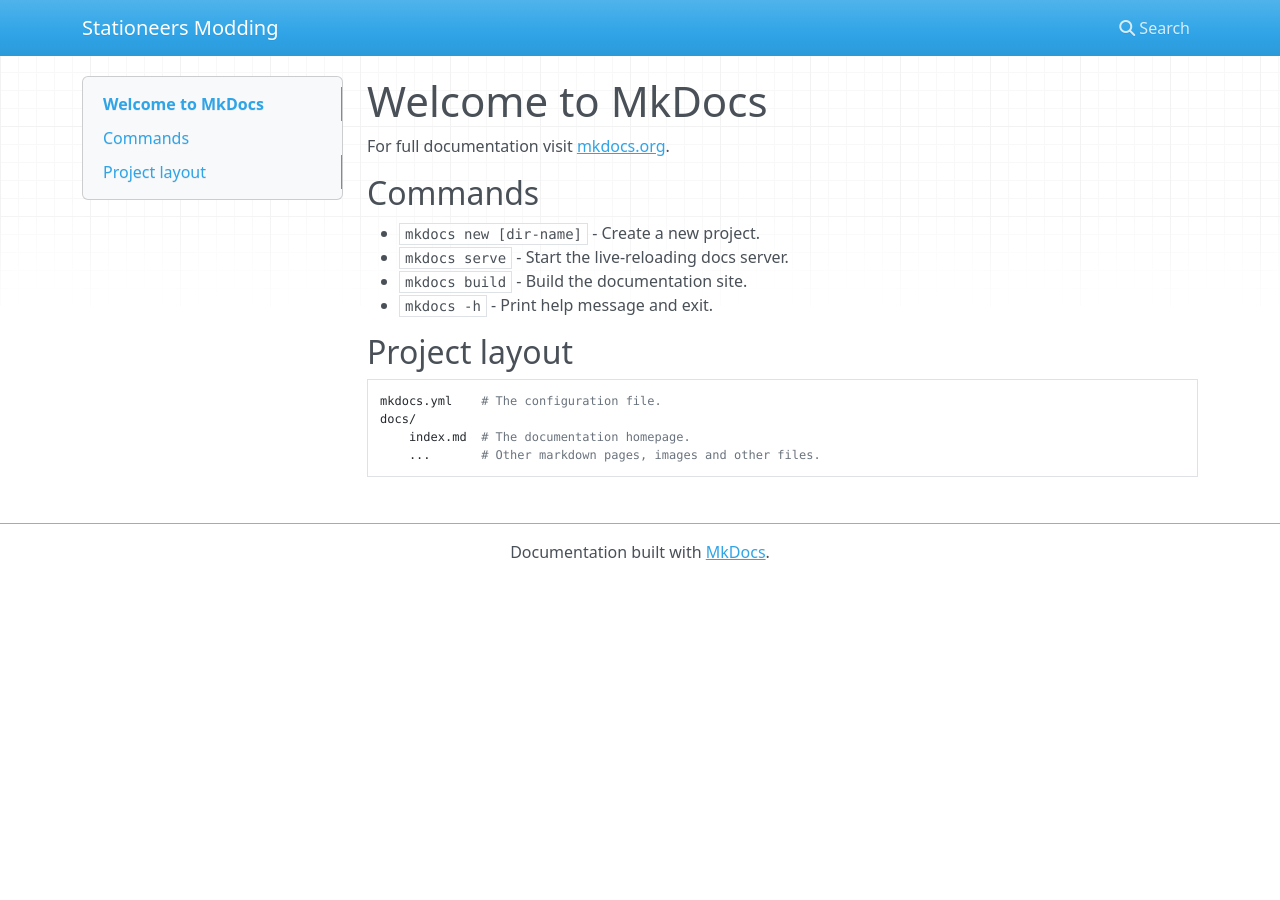
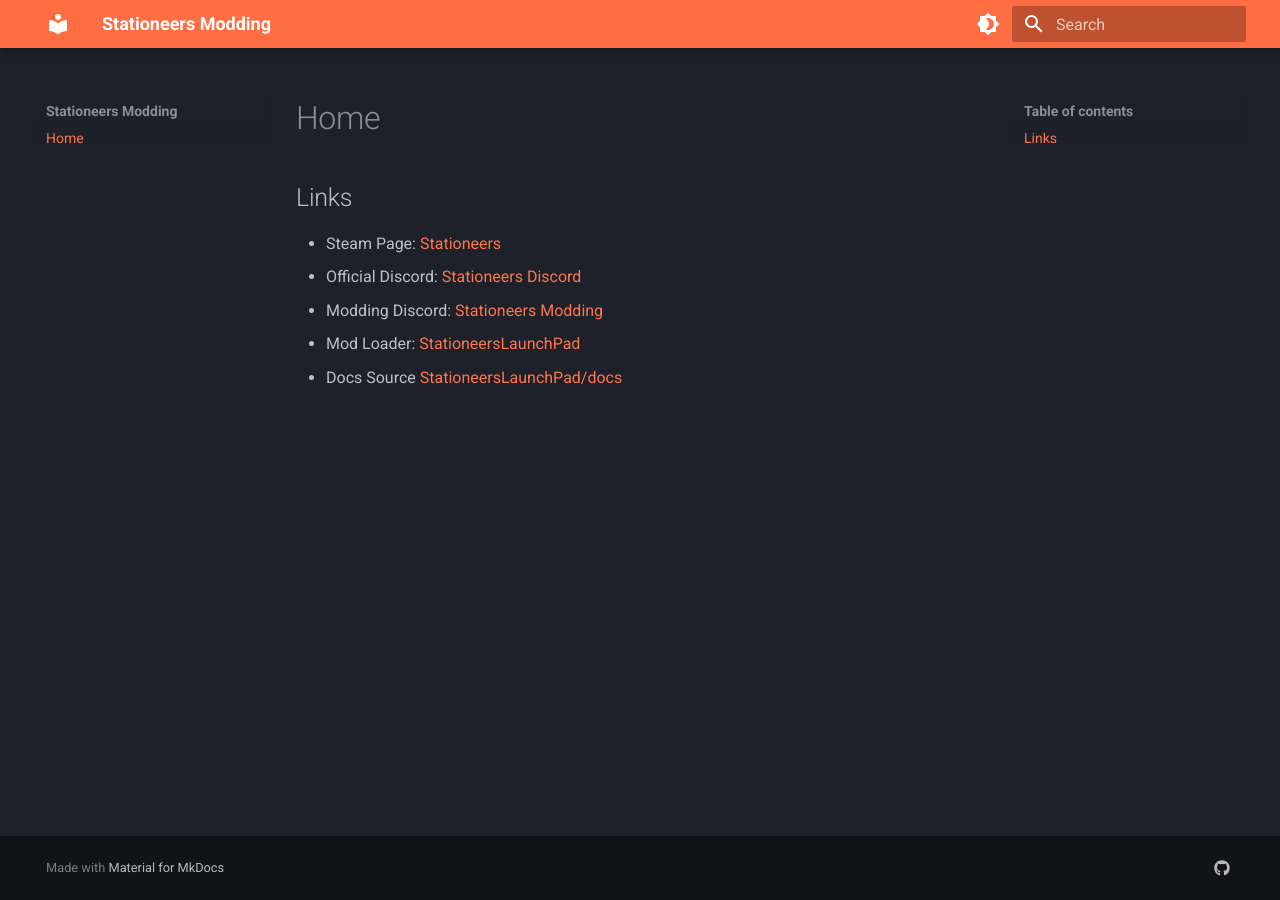
Before and after one commit to StationeersLaunchPad/docs, an MkDocs documentation site: the page built from docs/index.md, in a window 1280 px wide. Built offline with MkDocs 1.6.1 and Material for MkDocs 9.7.7, drawn with Linux system fonts in a browser that asks for light colours; nearby versions of some CDN libraries.

Commit message:
switch to material. setup theme. add barebones home page with links

```diff
--- a/docs/index.md
+++ b/docs/index.md
@@ -1,17 +1,9 @@
-# Welcome to MkDocs
+# Home
 
-For full documentation visit [mkdocs.org](https://www.mkdocs.org).
+## Links
 
-## Commands
-
-* `mkdocs new [dir-name]` - Create a new project.
-* `mkdocs serve` - Start the live-reloading docs server.
-* `mkdocs build` - Build the documentation site.
-* `mkdocs -h` - Print help message and exit.
-
-## Project layout
-
-    mkdocs.yml    # The configuration file.
-    docs/
-        index.md  # The documentation homepage.
-        ...       # Other markdown pages, images and other files.
+- Steam Page: [Stationeers](https://store.steampowered.com/app/544550/Stationeers/)
+- Official Discord: [Stationeers Discord](https://discord.gg/stationeers)
+- Modding Discord: [Stationeers Modding](https://discord.gg/5qZbPVTw2U)
+- Mod Loader: [StationeersLaunchPad](https://github.com/StationeersLaunchPad/StationeersLaunchPad)
+- Docs Source [StationeersLaunchPad/docs](https://github.com/StationeersLaunchPad/docs)
--- a/mkdocs.yml
+++ b/mkdocs.yml
@@ -1 +1,26 @@
 site_name: Stationeers Modding
+
+theme:
+  name: material
+  palette:
+    # Palette toggle for dark mode
+    - scheme: slate
+      primary: deep orange
+      toggle:
+        icon: material/brightness-4
+        name: Switch to light mode
+    # Palette toggle for light mode
+    - scheme: default
+      primary: indigo
+      toggle:
+        icon: material/brightness-7
+        name: Switch to dark mode
+
+plugins:
+  - search
+
+extra:
+  social:
+    - icon: fontawesome/brands/github
+      link: https://github.com/StationeersLaunchPad/docs
+      name: Contribute
--- a/requirements.txt
+++ b/requirements.txt
@@ -1 +1,3 @@
 mkdocs
+mkdocs-material
+click==8.2.1 # newer versions seem to have broken file watching
```
Also changed, not shown: README.md (+22 -1 lines), 1 other file.
